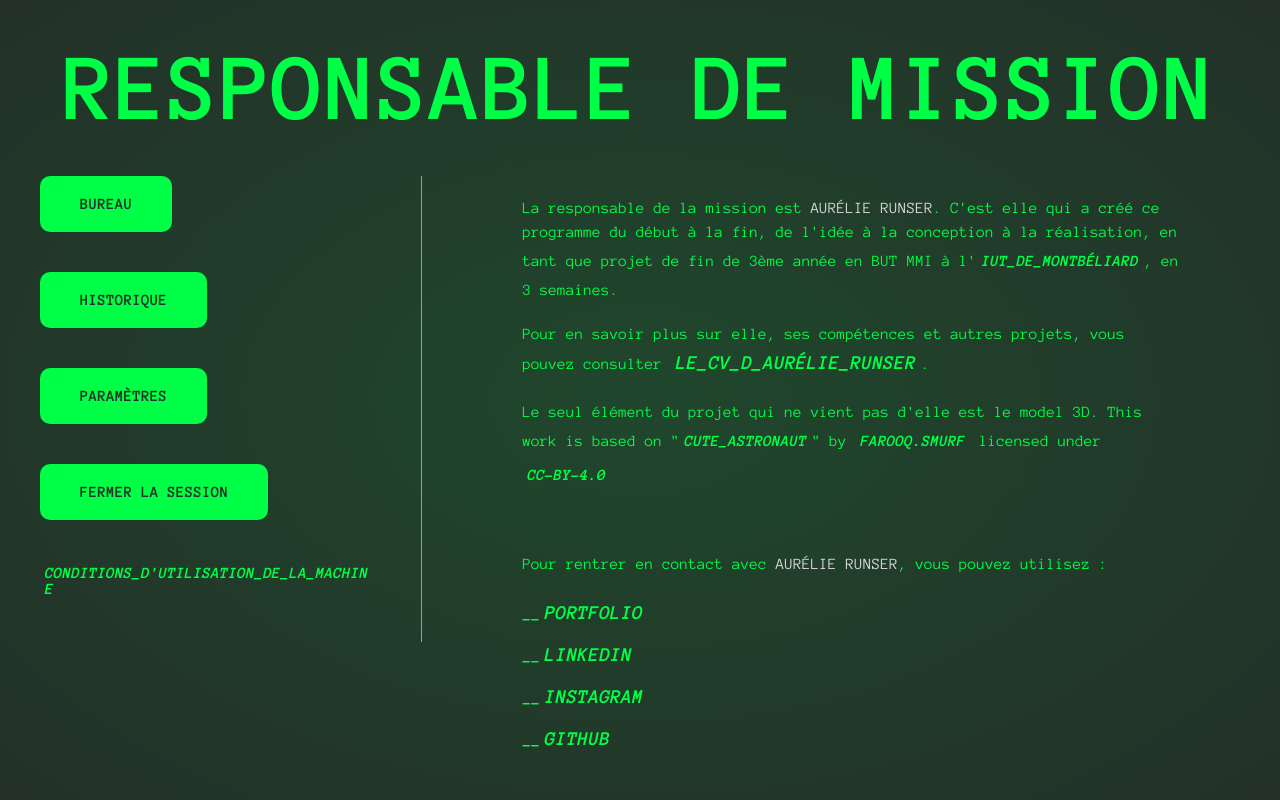
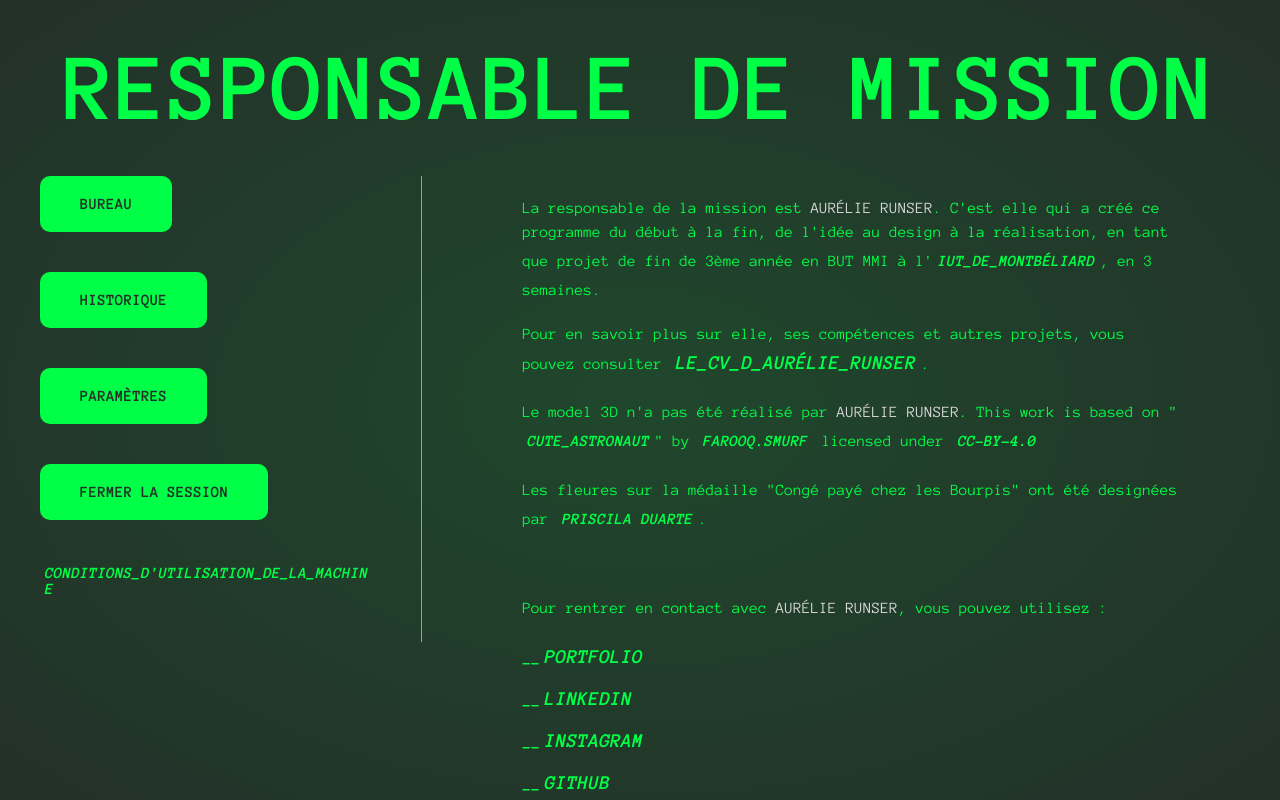
Before and after one commit to Aurelie-Runser/How-To-Meet-Aliens, a Nuxt app: page /responsable_de_mission in a window 1280 px wide. Built offline with nearby package versions, Linux system fonts and the light colour scheme; no server answers.

Commit message:
ajout texte pour créditer les fleurs

```diff
--- a/pages/responsable_de_mission.vue
+++ b/pages/responsable_de_mission.vue
@@ -17,9 +17,10 @@
                 </div>
             </template>
 
-            <p>La responsable de la mission est <span class="apropos__avant">Aurélie Runser</span>. C'est elle qui a créé ce programme du début à la fin, de l'idée à la conception à la réalisation, en tant que projet de fin de 3ème année en BUT MMI à l'<myButton type="t_link" size="small" :color="`main_color-${store.mainColor}`" href="https://mmimontbeliard.com">IUT_de_Montbéliard</myButton>, en 3 semaines.</p>
+            <p>La responsable de la mission est <span class="apropos__avant">Aurélie Runser</span>. C'est elle qui a créé ce programme du début à la fin, de l'idée au design à la réalisation, en tant que projet de fin de 3ème année en BUT MMI à l'<myButton type="t_link" size="small" :color="`main_color-${store.mainColor}`" href="https://mmimontbeliard.com">IUT_de_Montbéliard</myButton>, en 3 semaines.</p>
             <p>Pour en savoir plus sur elle, ses compétences et autres projets, vous pouvez consulter <myButton type="t_link" :color="`main_color-${store.mainColor}`" href="https://portfolio.aurelierunser.fr">le_CV_d_Aurélie_Runser</myButton>.</p>
-            <p>Le seul élément du projet qui ne vient pas d'elle est le model 3D. This work is based on "<myButton type="t_link" size="small" :color="`main_color-${store.mainColor}`" href="https://sketchfab.com/3d-models/cute-astronaut-11bba8ead8a74de58ed3d4a2ea83f50c">Cute_Astronaut</myButton>" by <myButton type="t_link" size="small" :color="`main_color-${store.mainColor}`" href="https://sketchfab.com/farooq.smurf">farooq.smurf</myButton> licensed under <myButton type="t_link" size="small" :color="`main_color-${store.mainColor}`" href="http://creativecommons.org/licenses/by/4.0/">CC-BY-4.0</myButton><div class=""></div></p>
+            <p>Le model 3D n'a pas été réalisé par <span class="apropos__avant">Aurélie Runser</span>. This work is based on "<myButton type="t_link" size="small" :color="`main_color-${store.mainColor}`" href="https://sketchfab.com/3d-models/cute-astronaut-11bba8ead8a74de58ed3d4a2ea83f50c">Cute_Astronaut</myButton>" by <myButton type="t_link" size="small" :color="`main_color-${store.mainColor}`" href="https://sketchfab.com/farooq.smurf">farooq.smurf</myButton> licensed under <myButton type="t_link" size="small" :color="`main_color-${store.mainColor}`" href="http://creativecommons.org/licenses/by/4.0/">CC-BY-4.0</myButton></p>
+            <p>Les fleures sur la médaille "Congé payé chez les Bourpis" ont été designées par <myButton type="t_link" size="small" :color="`main_color-${store.mainColor}`" href="https://www.figma.com/@prisciladuarte">Priscila Duarte</myButton>.</p>
 
             <div class="apropos__contact">
                 <p>Pour rentrer en contact avec <span class="apropos__avant">Aurélie Runser</span>, vous pouvez utilisez :</p>
```
